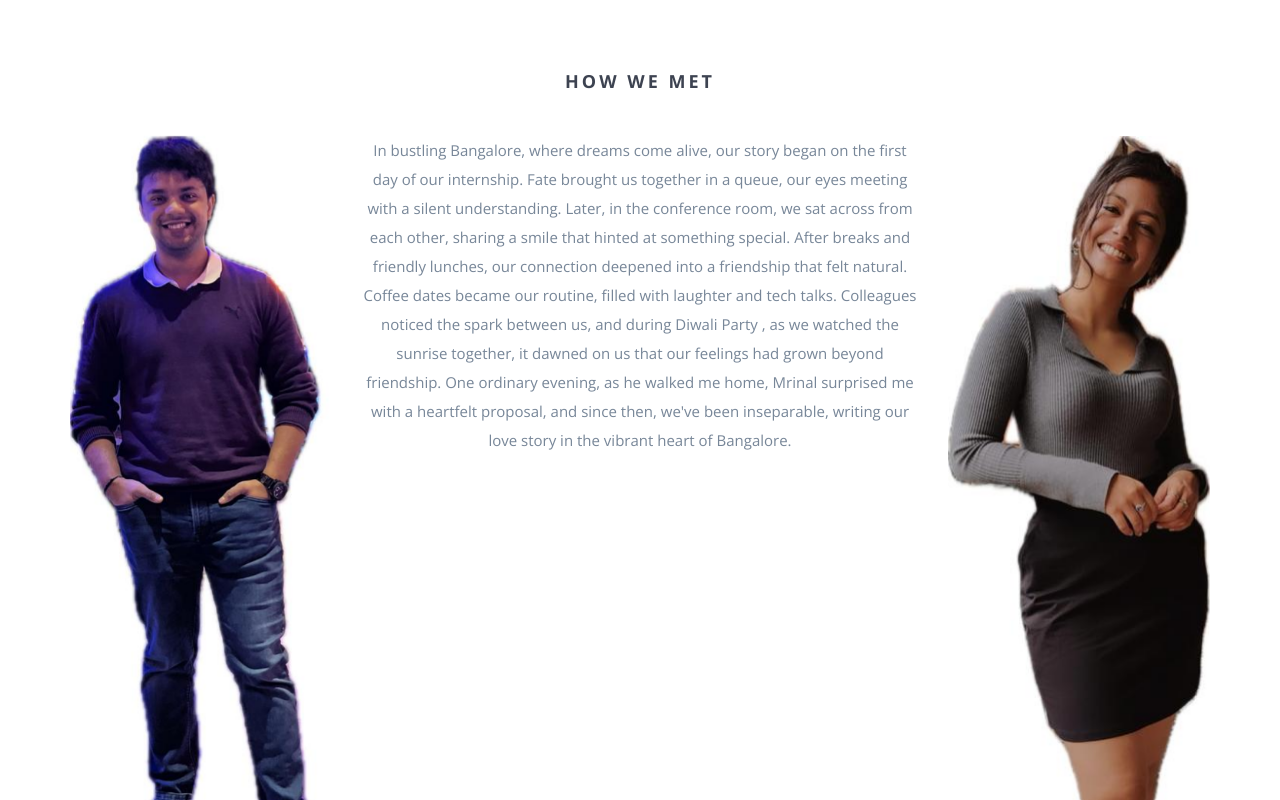
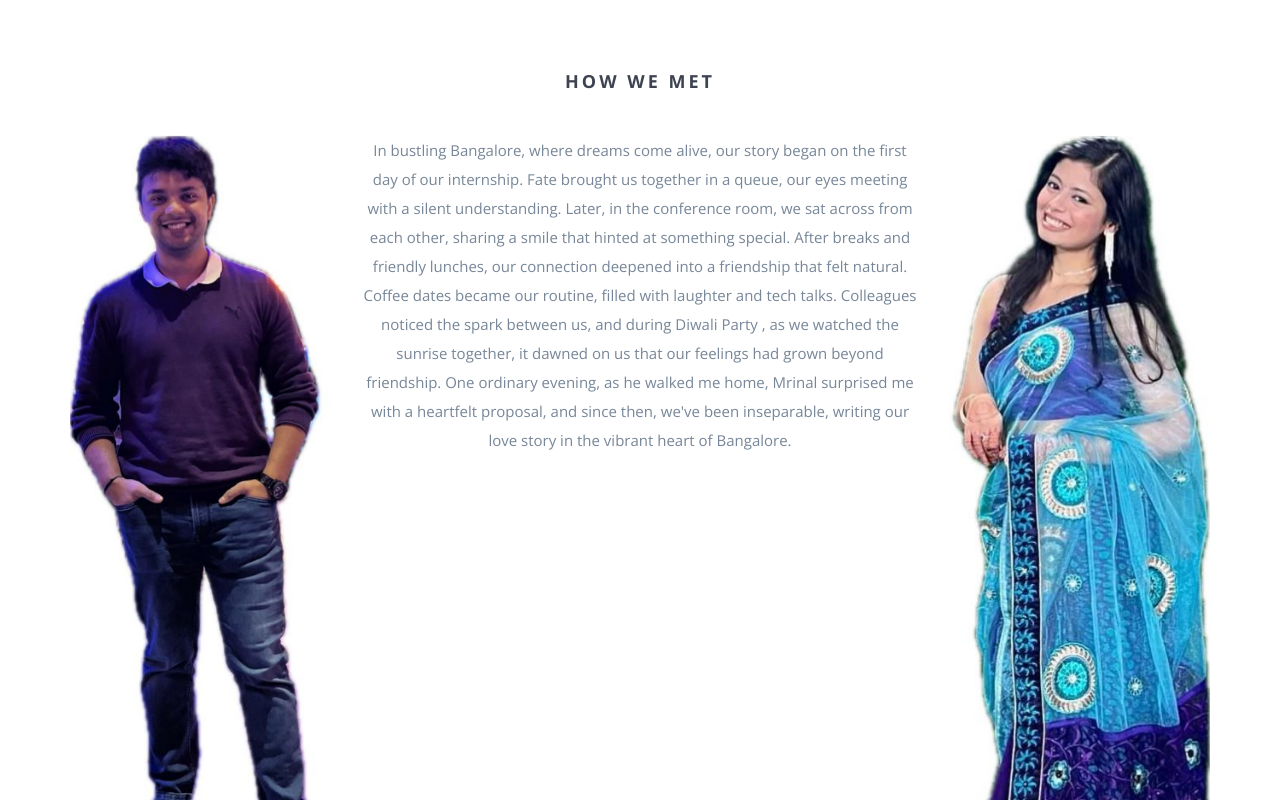
Before and after one commit to RonitaMrinal/RonitaMrinal.wedding.com, a website: page index.html in a window 1280 px wide. Shown: the part 1820-2620 px from the top of the page. Drawn offline with nearby package versions, Linux system fonts and the light colour scheme; some packages are replaced by stand-ins of ours; files whose address does not match are found by name.

Commit message:
ronita_change_5

```diff
--- a/index.html
+++ b/index.html
@@ -148,10 +148,10 @@
                     and since then, we've been inseparable, writing our love story in the vibrant heart of Bangalore.
                 </p>
             </div>
-            <div class="col-md-3 hidden-sm hidden-xs"><img src="img/Ronita_1.jpg" class="wp2"></div>
+            <div class="col-md-3 hidden-sm hidden-xs"><img src="img/Ronita_2.jpg" class="wp2"></div>
         </div>
         <div class="row">
-            <div class="col-sm-4 col-sm-push-2 col-xs-6 hidden-md hidden-lg"><img src="img/Ronita_1.jpg" class="wp8"></div>
+            <div class="col-sm-4 col-sm-push-2 col-xs-6 hidden-md hidden-lg"><img src="img/Ronita_2.jpg" class="wp8"></div>
             <div class="col-sm-4 col-sm-push-2 col-xs-6 hidden-md hidden-lg"><img src="img/20dfe4a0-c4b1-4354-a8a4-95fb447bfe94.jpg" class="wp9"></div>
         </div>
     </div>
```
